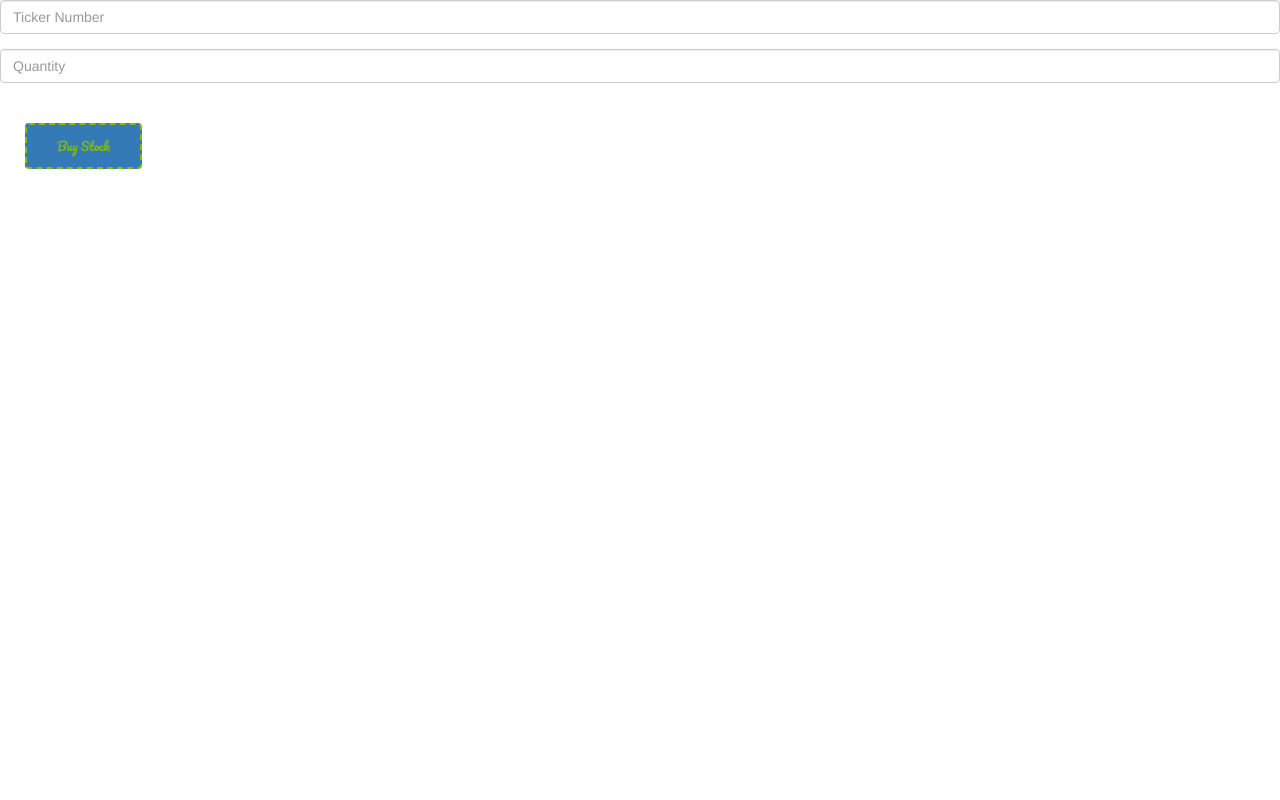
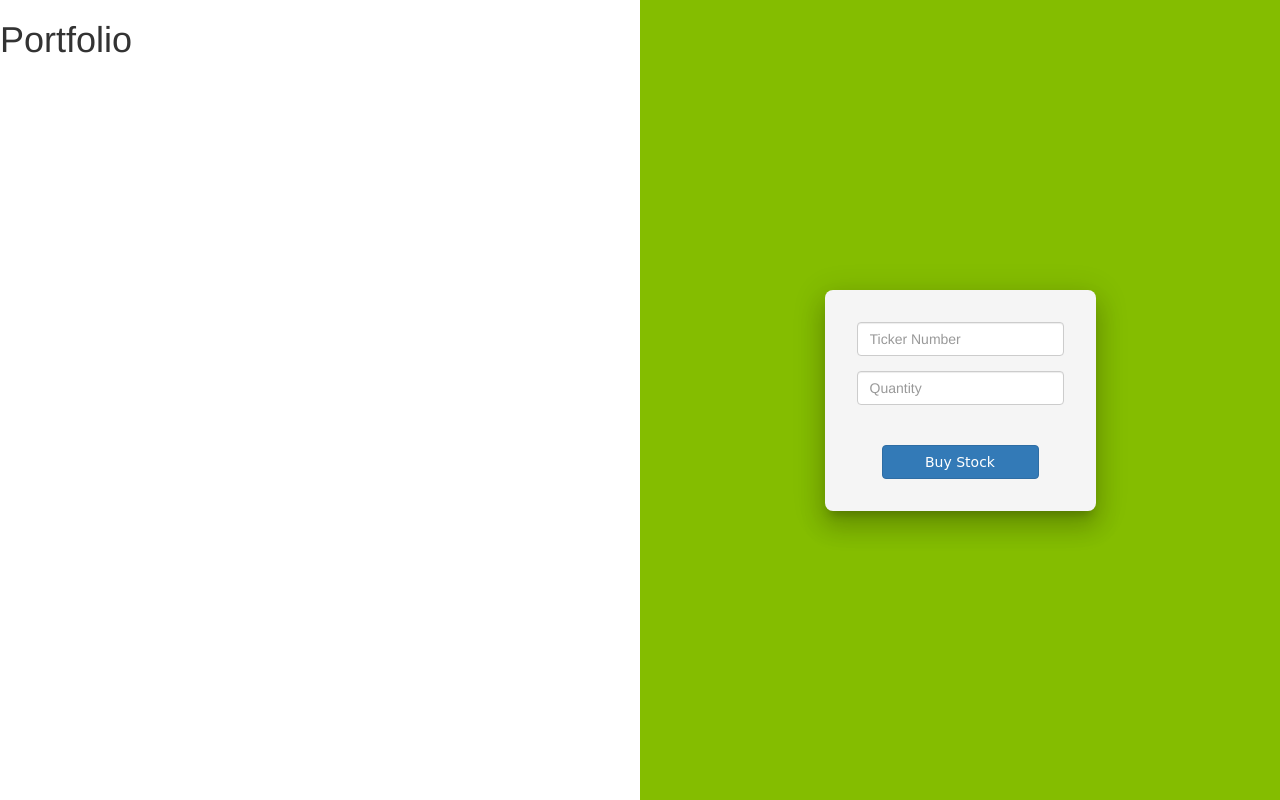
Before and after one commit to katbelle/TTP-FS, a Flask app: page /purchase in a window 1280 px wide. Run offline with Flask 2, Linux system fonts and the light colour scheme; some libraries are stand-ins or nearby versions.

Commit message:
Fixed HTML/CSS for views and worked on API call logic

```diff
--- /dev/null
+++ b/app.py
@@ -0,0 +1,133 @@
+#the beginnings of the IEX project
+from dotenv import load_dotenv, find_dotenv
+load_dotenv(find_dotenv())
+
+import os
+import json
+from flask import Flask, render_template, redirect, request, flash, session
+from flask_debugtoolbar import DebugToolbarExtension
+from jinja2 import StrictUndefined
+from pprint import pformat
+from sqlalchemy.sql import func, exists
+
+from iex_api import IEX
+from model import User, connect_to_db, db
+
+app = Flask(__name__)
+app.secret_key = "Stockify"
+app.jinja_env.undefined = StrictUndefined
+
+
+def get_state(session):
+	return {
+		'loggedIn': bool(session.get('logged_in_user')),
+	}
+
+
+@app.route('/')
+def index():
+	"""Login/Landing Page"""
+	#must do the following steps for each route to export var logged_in
+	return render_template("sign_in.html")
+
+
+@app.route("/transactions")
+def get_transactions():
+	"""Display history of user transactions"""
+	transactions = Transaction.query.distinct(Transaction.stock_id).all()
+	return render_template("transactions.html",
+						   state=get_state(session))
+
+#Build out an about me page if theres time
+# @app.route('/about')
+# def render_about_me():
+# 	"""An about me page"""
+# 	return render_template("about.html")
+
+
+@app.route("/sign-up", methods=["GET", "POST"])
+def register_process():
+	"""Registration form and process"""
+	if request.method == "GET":
+		return render_template("register.html")
+
+
+	email = request.form.get("email")
+	password = request.form.get("password")
+
+	if User.query.filter(User.email == email).first():
+		flash('An account with that email already exists!')
+		#import pdb; pdb.set_trace()
+		return render_template("register.html")
+
+	#good place to add password encryption because this
+	#checks that the account doesn't already exist.
+	user = User(email=email, password=password)
+	db.session.add(user)
+	db.session.commit()
+
+	session["logged_in_user"] = user.user_id
+
+	flash('Success! You made an account')
+    #later when I think routes can customize line below for specific redirect
+	return redirect("/")
+
+
+@app.route("/login", methods=["GET", "POST"])
+def login():
+	"""Log in."""
+	if request.method == "GET":
+		return render_template("sign_in.html")
+
+	else:
+		email = request.form.get("email")
+		password = request.form.get("password")
+
+		q = User.query
+		if q.filter((User.email == email), (User.password == password)).first():
+			session["logged_in_user"] = q.filter(User.email == email).one().user_id
+			flash("Logged in!")
+			return redirect("/")
+		else:
+			flash("The e-mail or password is incorrect.")
+			return render_template("sign_in.html")
+
+
+@app.route("/purchase", methods=["GET","POST"])
+def purchase_stock():
+	""" Purchase Stock """
+	if request.method == "POST":
+		ticker_id = request.form.get("ticker_id")
+		quantity = request.form.get("quantity")
+		user = None
+		iex = IEX(user)
+		iex.purchase_stocks(ticker_id, quantity)
+
+
+	return render_template("portfolio.html")
+
+
+
+@app.route("/logout")
+def logout():
+	"""log out"""
+	print("Log out route accessed", session.get("logged_in_user"))
+	del session["logged_in_user"]
+	flash("you're logged out")
+	return redirect("/")
+
+
+
+if __name__ == "__main__":
+
+	app.debug = True
+
+	app.jinja_env.auto_reload = app.debug
+
+	connect_to_db(app)
+
+	# Use the DebugToolbar
+	DebugToolbarExtension(app)
+	app.config['DEBUG_TB_INTERCEPT_REDIRECTS'] = False
+
+	app.run(host='0.0.0.0')
--- a/static/style.css
+++ b/static/style.css
@@ -1,8 +1,187 @@
+html, body {
+	width: 100%;
+	height: 100%;
+	overflow: hidden;
+	margin: 0;
+}
 
-html, body {
+body {
+	background-size: cover;
+	background-repeat: no-repeat;
+	background-position: center center;
+	color: #000;
+	line-height: 1.3;
+	-webkit-font-smoothing: antialiased;
+}
+
+.content {
 	height: 100%;
-	margin: 0;
-	padding: 0;
-	background-color: #eae2c7;
+}
+
+
+#titleleft {
+	padding-top: 78px;
+	height: 75%;
+	width: 90%;
+}
+
+.portfolio-container {
+	display: flex;
+	height: 100%
+}
+
+.portfolio-container .right-split {
+	background-color: #84bd00;
+	height: 100%;
+	width: 50%;
+	display: flex;
+	align-items: center;
+	justify-content: center;
+	flex-direction: column;
+}
+
+.portfolio-container .right-split .purchase-form {
+	background-color: whitesmoke;
+	padding: 32px;
+	border-radius: 8px;
+	display: flex;
+	flex-direction: column;
+	box-shadow: 0 16px 24px 2px rgba(0, 0, 0, 0.14),
+	0 6px 30px 5px rgba(0, 0, 0, 0.12),
+	0 8px 10px -5px rgba(0, 0, 0, 0.2);
+}
+
+.portfolio-container .left-split {
+	background-color: white;
+	width: 50%;
+}
+
+
+.container {
+	display: flex;
+	flex-direction: column;
+	align-items: center;
+	/* margin-top: 32px; */
+}
+
+#signup {
+	color: #84bd00;
+	font-family: 'Pacifico', cursive;
 	text-align: center;
 }
+
+#registration-form {
+	display: flex;
+	flex-direction: column;
+	align-items: center;
+}
+
+#footer {
+	height: 50px;
+	right: 0;
+	bottom: 0;
+	left: 0;
+	padding-top: 1em;
+	 padding-bottom: 0em;
+	background-color: #84bd00;
+	text-align: center;
+	position: fixed;
+		line-height: 0;
+}
+
+
+.login-form {
+	text-align: center;
+	display: inline-block;
+}
+
+.center-block {
+		position: relative;
+		display: block;
+		margin-left: auto;
+		margin-right: auto;
+		width: 100%;
+
+}
+
+p {
+	margin-left: 150px;
+	margin-right: 150px;
+	text-align: center;
+	font-family: 'Open Sans Condensed', sans-serif;
+	font-weight: 700;
+	font-size: 18px;
+	color: #000;
+}
+
+input[type="text"], input[type="password"] {
+	width: 300px;
+	padding: 10px 0px;
+	background: transparent;
+	border: 0;
+	border-bottom: 2px dashed #84bd00;
+	border-radius: 0;
+	outline: none;
+	color: #84bd00;
+	font-size: 16px;
+	text-align: center;
+	font-family: 'Open Sans Condensed', sans-serif;
+	font-weight: 300;
+	font-style: italic;
+	margin-top: 25px;
+}
+
+input[type="text"], input[type="email"] {
+	width: 300px;
+	padding: 10px 0px;
+	background: transparent;
+	border: 0;
+	border-bottom: 2px dashed #84bd00;
+	border-radius: 0;
+	outline: none;
+	color: #84bd00;
+	font-size: 16px;
+	text-align: center;
+	font-family: 'Open Sans Condensed', sans-serif;
+	font-weight: 300;
+	font-style: italic;
+	margin-top: 25px;
+}
+
+input[type="submit"] {
+	background: #84bd00;
+	border: 0;
+	height: 40px;
+	border-radius: 3px;
+	color: black;
+	font-size: 12px;
+	cursor: pointer;
+	transition: background 0.3s ease-in-out;
+}
+
+input[type="submit"]:hover {
+	background: #cccccc;
+	animation-name: shake;
+}
+
+
+
+.btn {
+	margin: 25px;
+	padding: 8px 15px;
+	border: 2px dashed #84bd00;
+	font-family: 'Pacifico', cursive;
+	font-size: 12px;
+	line-height: 1;
+	color: #84bd00;
+	text-decoration: none;
+}
+
+.btn-primary {
+	padding-top: 10px;
+}
+
+.btn:hover {
+		color: #000;
+		background-color: #84bd00;
+}
--- a/templates/base.html
+++ b/templates/base.html
@@ -1,6 +1,8 @@
 <!doctype html>
 <title>{% block title %}{% endblock %}</title>
 <link rel="stylesheet" href="{{ url_for('static', filename='style.css') }}">
+<!-- Bootstrap -->
+<link rel="stylesheet" href="https://maxcdn.bootstrapcdn.com/bootstrap/3.3.5/css/bootstrap.min.css">
 <section class="content">
   <header>
     {% block header %}{% endblock %}
--- a/templates/portfolio.html
+++ b/templates/portfolio.html
@@ -1,25 +1,16 @@
 
-<!DOCTYPE html>
+{% extends 'base.html' %}
+{% block content %}
 
-<html>
-    <head>
-        <title>Portfolio Page</title>
-        <meta name="viewport" content="width=device-width, initial-scale=1">
-
-        <!-- Bootstrap -->
-        <link rel="stylesheet"
-                    href="https://maxcdn.bootstrapcdn.com/bootstrap/3.3.5/css/bootstrap.min.css">
-        <!-- Google Font -->
-        <link href='https://fonts.googleapis.com/css?family=Pacifico|Open+Sans+Condensed:300,300italic,700' rel='stylesheet' type='text/css'>
-        <!-- Stylesheet -->
-        <link rel="stylesheet"
-                        href="/static/registration.css">
-    </head>
-    <body>
-        <form id="Purchase" action="/purchase" method="post">
+<div class="portfolio-container">
+    <div class="left-split">
+        <h1> Portfolio </h1>
+    </div>
+    <div class="right-split">
+        <form id="Purchase" class="purchase-form" action="/purchase" method="post">
 
             <div class="form-group">
-                <input class="form-control" id="ticker" name="ticker_id" placeholder="Ticker Number">
+                <input class="form-control" id="ticker_id" name="ticker_id" placeholder="Ticker Number">
             </div>
 
             <div class="form-group">
@@ -29,8 +20,6 @@
             <button type="submit" class="btn btn-primary">Buy Stock</button>
 
         </form>
-
-
-    <script type="text/javascript" src="static/portfolio.js"></script>
-    </body>
-</html>
+    </div>
+</div>
+{% endblock %}
```
Also changed, not shown: iex_api.py (+15 -0 lines), templates/register.html (+2 -5 lines), templates/sign_in.html (+2 -5 lines), 1 other file.
